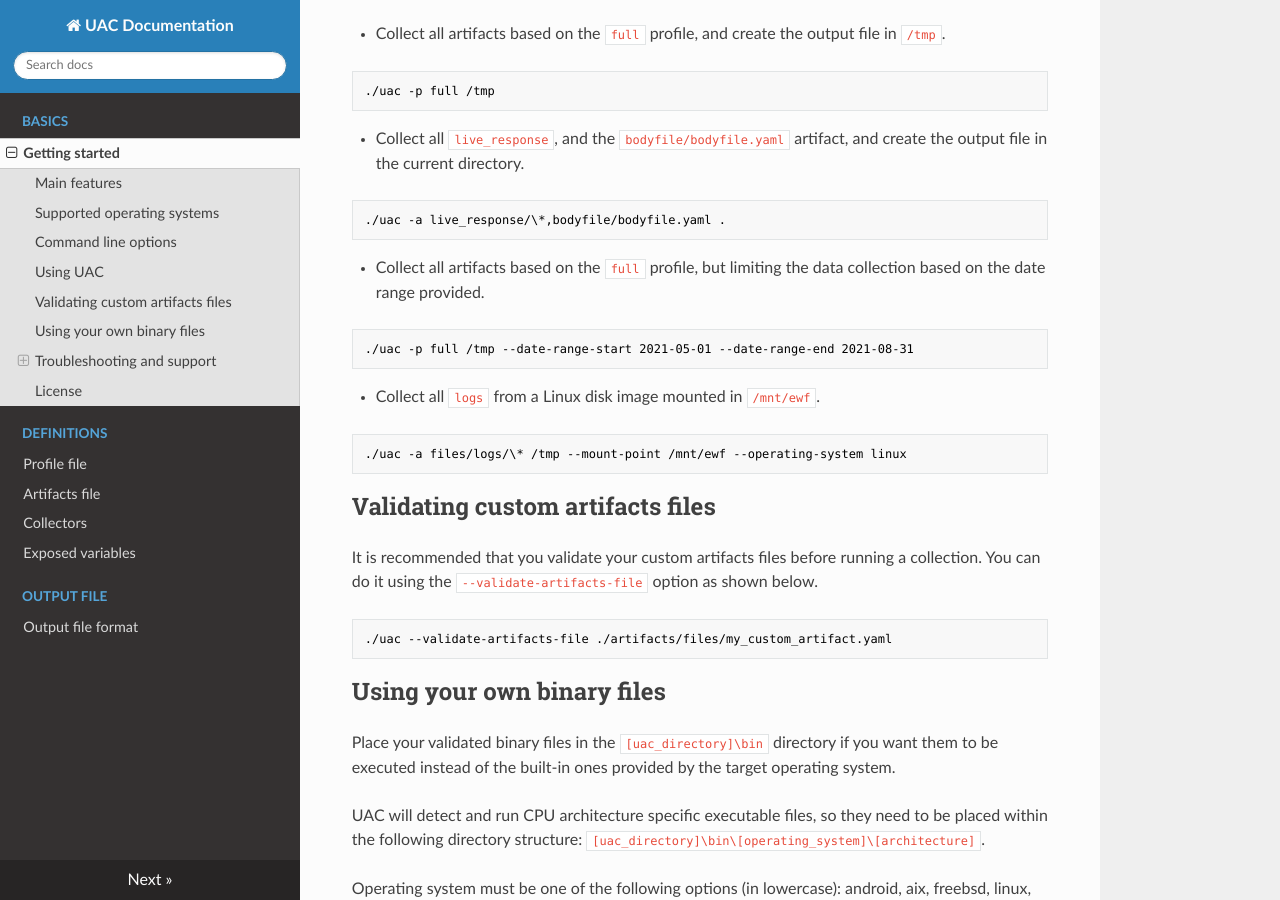
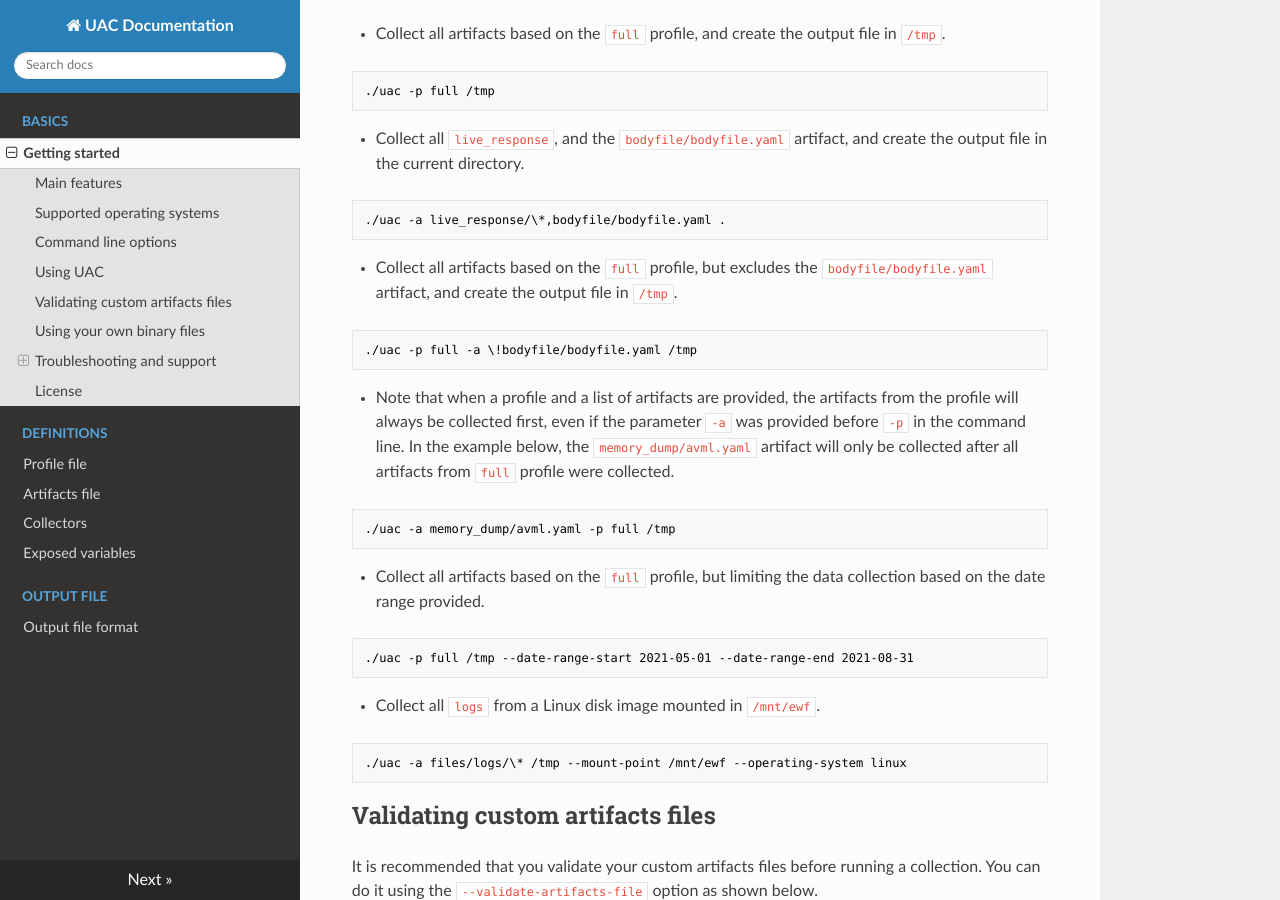
Before and after one commit to tclahr/uac-docs, an MkDocs documentation site: the page built from docs/index.md, in a window 1280 px wide and 900 px high, scrolled down 2521 px. Built offline with MkDocs 1.6.1, drawn with Linux system fonts in a browser that asks for light colours; nearby versions of some CDN libraries.

Commit message:
upd: Using UAC section
Signed-off-by: Thiago Canozzo Lahr <tclahr@br.ibm.com>

````diff
--- a/docs/index.md
+++ b/docs/index.md
@@ -138,6 +138,18 @@ Common usage scenarios may include the following:
 ./uac -a live_response/\*,bodyfile/bodyfile.yaml .
 ```
 
+- Collect all artifacts based on the ```full``` profile, but excludes the ```bodyfile/bodyfile.yaml``` artifact, and create the output file in ```/tmp```.
+
+```shell
+./uac -p full -a \!bodyfile/bodyfile.yaml /tmp
+```
+
+- Note that when a profile and a list of artifacts are provided, the artifacts from the profile will always be collected first, even if the parameter ```-a``` was provided before ```-p``` in the command line. In the example below, the ```memory_dump/avml.yaml``` artifact will only be collected after all artifacts from ```full``` profile were collected.
+
+```shell
+./uac -a memory_dump/avml.yaml -p full /tmp
+```
+
 - Collect all artifacts based on the ```full``` profile, but limiting the data collection based on the date range provided.
 
 ```shell
````
